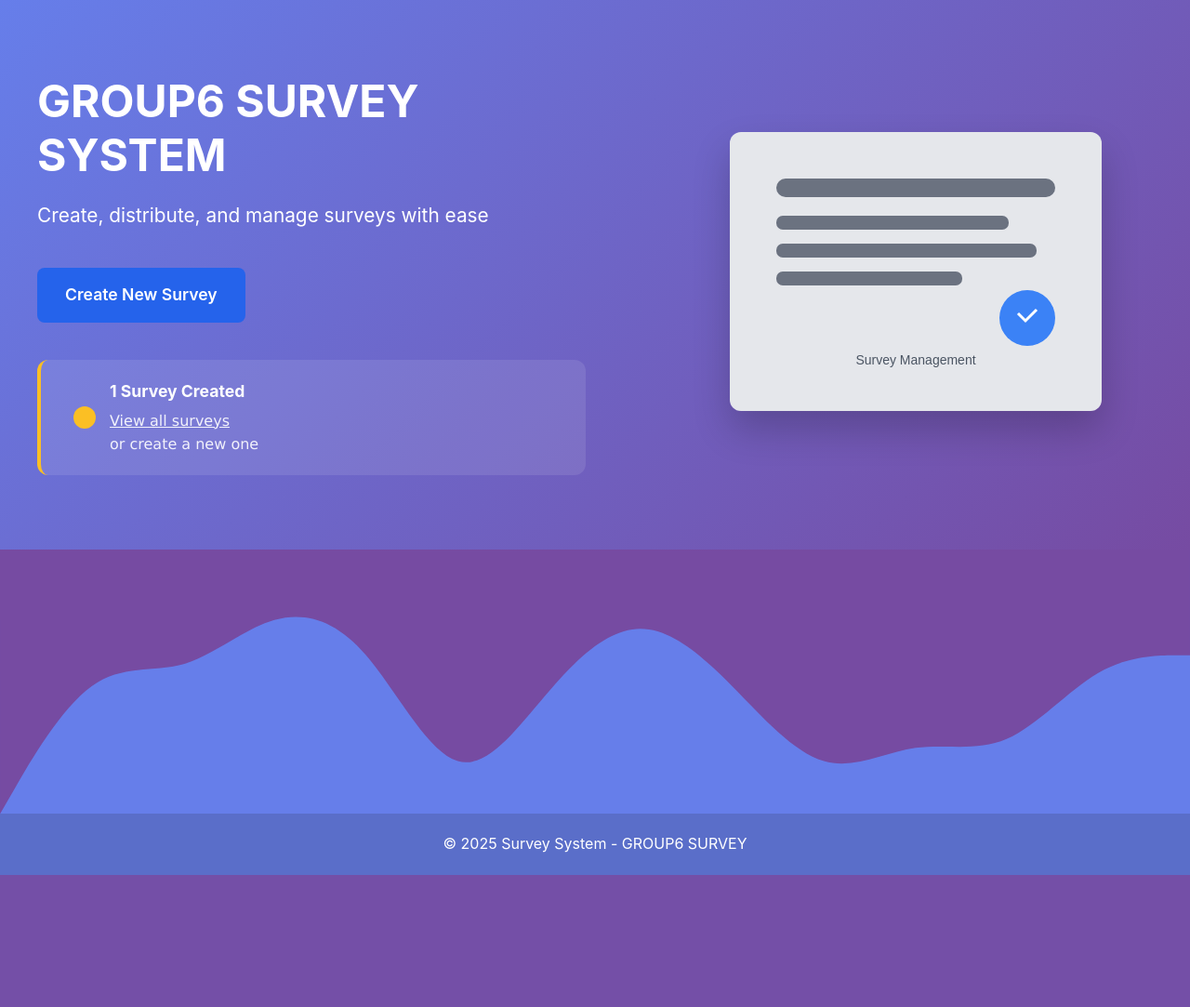
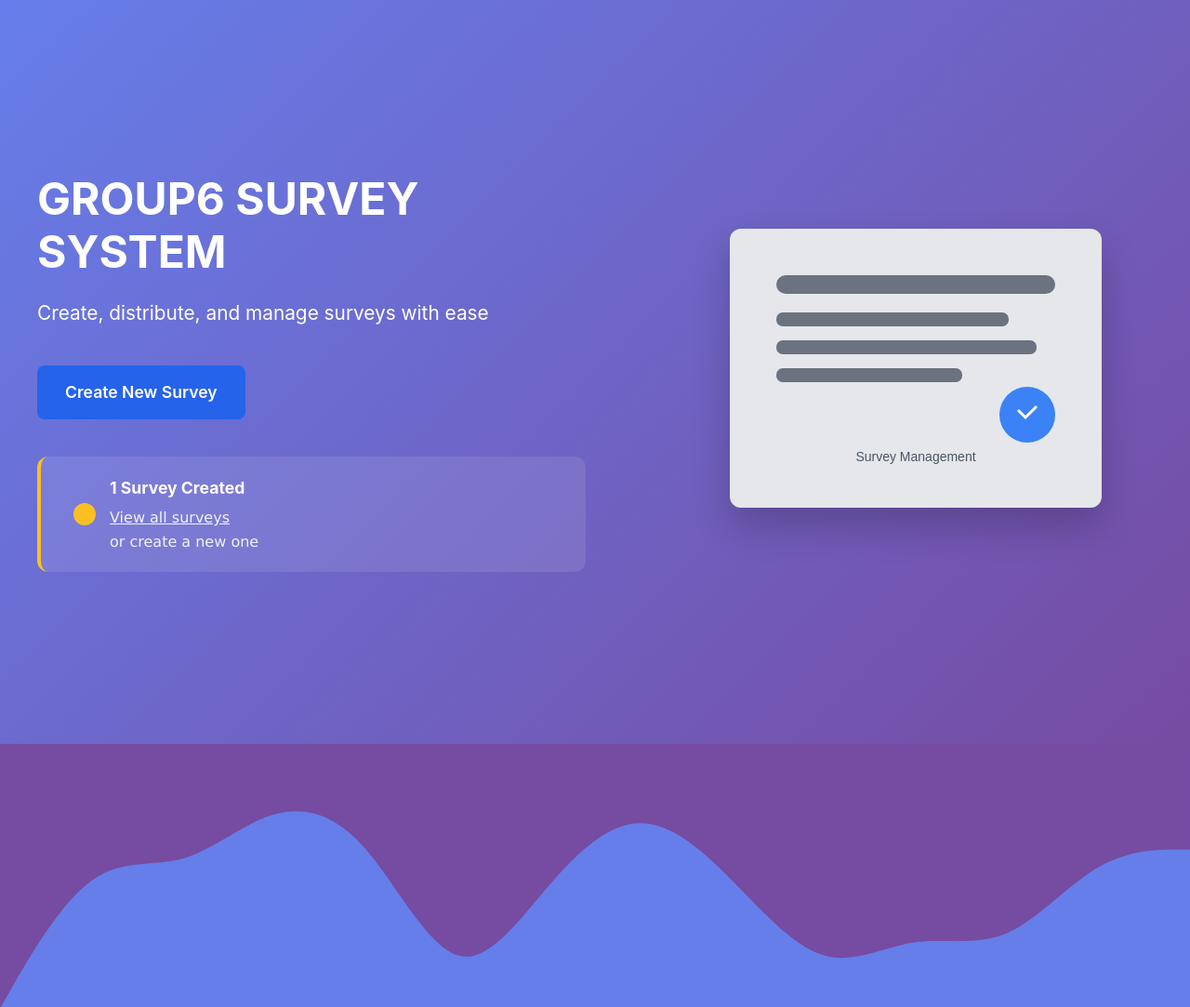
Before and after one commit to Danielambrose-web/GROUP6-Survey-Application, a Flask app: page / in a window 1280 px wide. Shown: the part 50-1133 px from the top of the page at 93% size. Before the commit the page ends 991 px from the top, so only its background shows below. Run offline with Flask 3, Linux system fonts and the light colour scheme; data comes from the database, SQL or seed files in the repository.

Commit message:
Update styles.css

```diff
--- a/static/styles.css
+++ b/static/styles.css
@@ -239,7 +239,7 @@ a {
     background: linear-gradient(135deg, #667eea 0%, #764ba2 100%);
     color: white;
     padding: 80px 0;
-    min-height: 500px;
+    height: 100vh;
     display: flex;
     align-items: center;
 }
```
